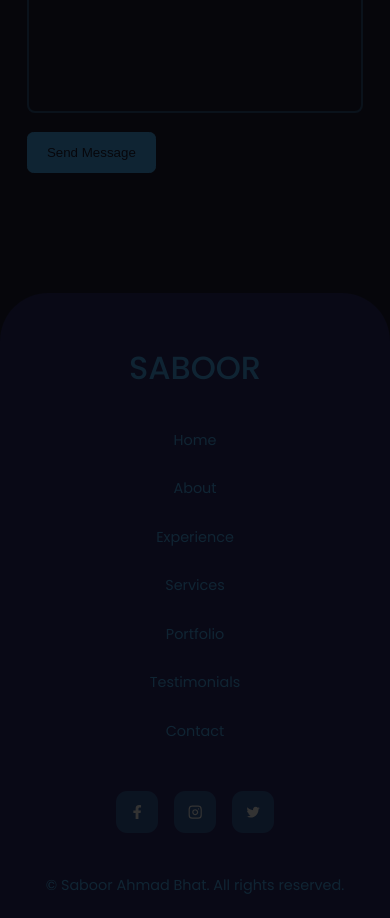
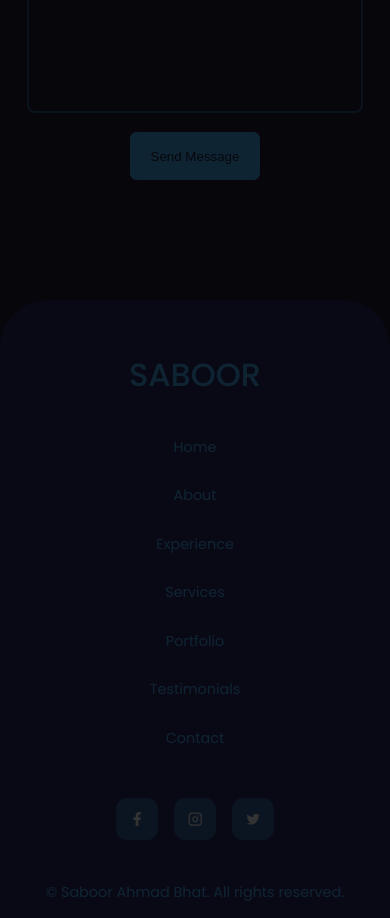
Before and after one commit to Tahseen-Ahmad-Bhat/saboor-s-portfolio, a React (Create React App) app: page / in a window 390 px wide. Shown: the part 9100-10018 px from the top of the page. Built offline with nearby package versions, Linux system fonts and the light colour scheme.

Commit message:
Modified form button css

```diff
--- a/src/components/contact/contact.css
+++ b/src/components/contact/contact.css
@@ -62,6 +62,11 @@ textarea {
   font-size: 1.1rem;
 }
 
+form > button {
+  min-width: 18vw;
+  height: 3rem;
+}
+
 .spinner {
   font-size: 1.3rem;
   animation: rotate-animation 1s infinite linear;
@@ -94,4 +99,10 @@ textarea {
   .container.contact__container {
     width: var(--container-width-sm);
   }
+
+  form > button {
+    min-width: 30vw;
+
+    margin: 0 auto;
+  }
 }
--- a/src/index.css
+++ b/src/index.css
@@ -96,6 +96,8 @@ a:hover {
 
 .btn {
   width: max-content;
+  /* min-width: 30vw; */
+  /* font-size: 1.1rem; */
   display: inline-block;
   color: var(--color-primary);
   padding: 0.75rem 1.2rem;
```
Also changed, not shown: public/manifest.json.
